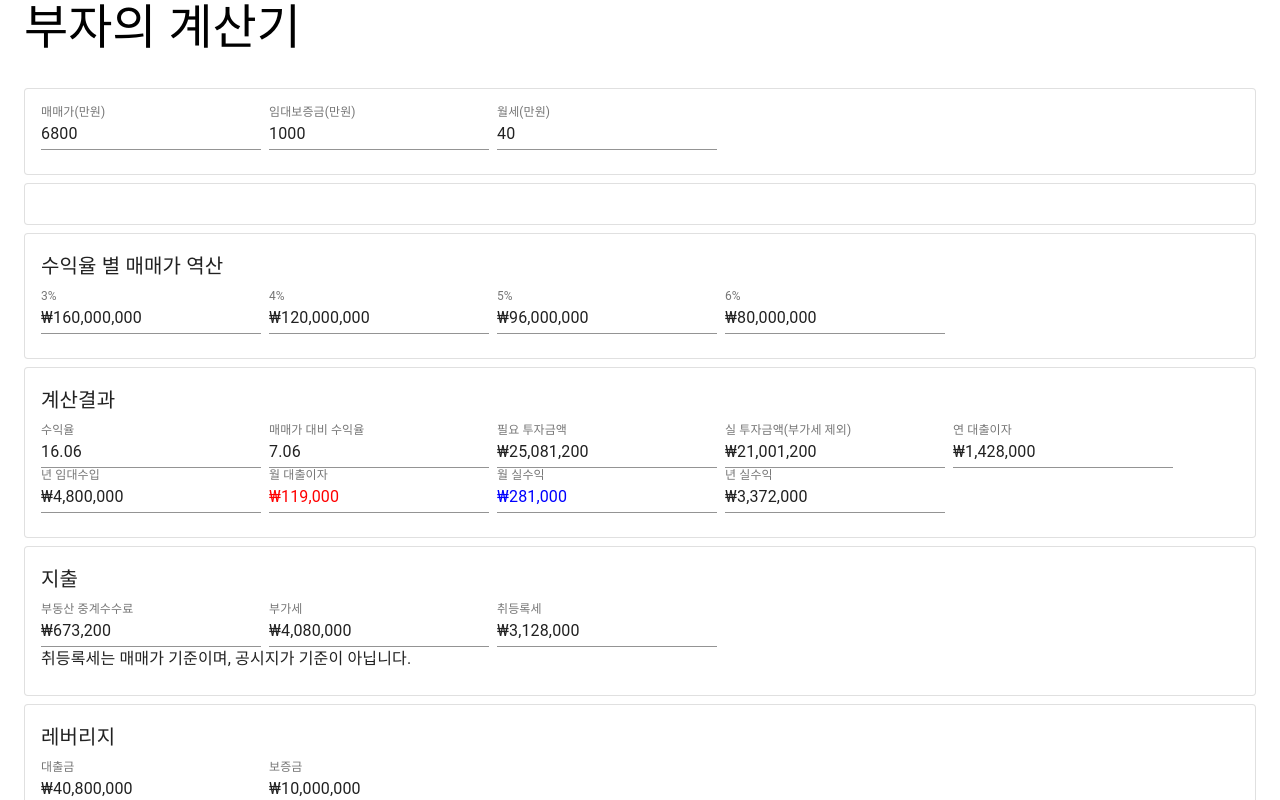
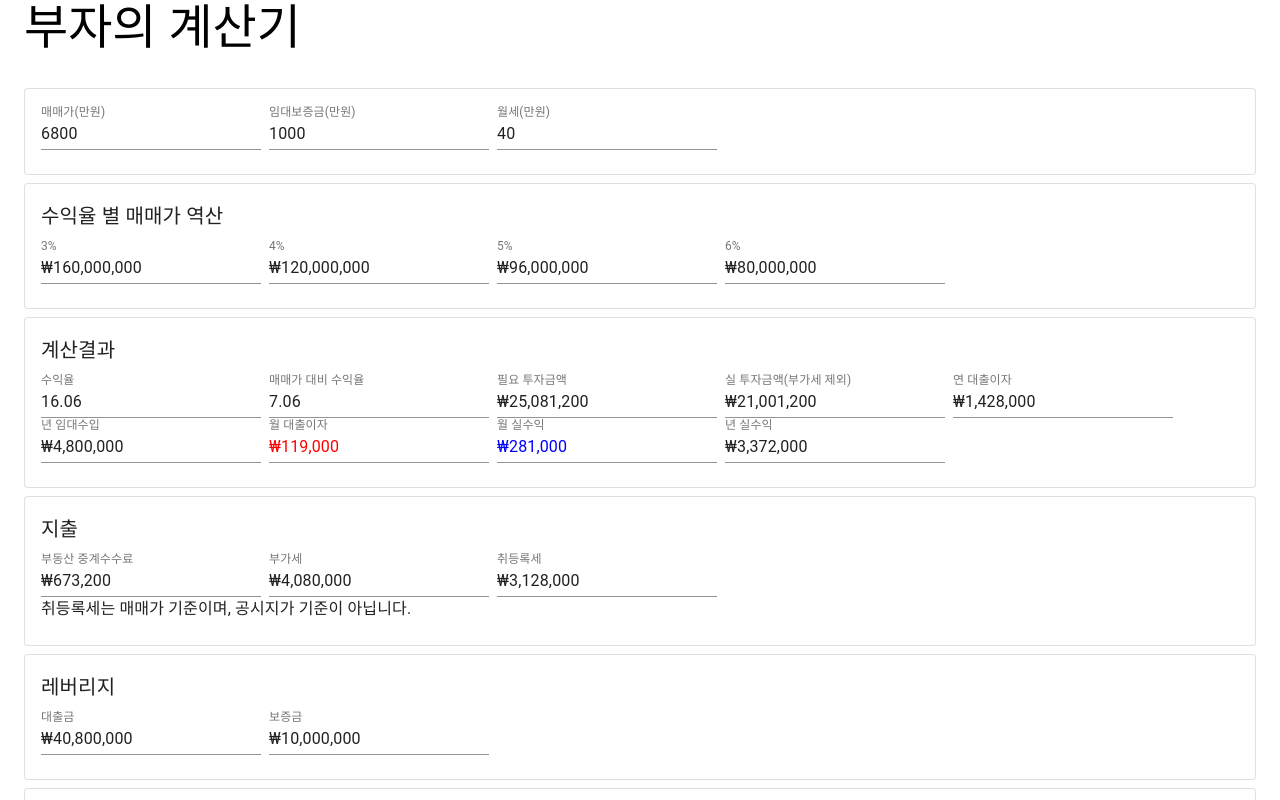
Before and after one commit to everdeen7336/richCalculator, a Next.js app: page / in a window 1280 px wide. Shown: the top 800 px of the page. Built offline with nearby package versions, Linux system fonts and the light colour scheme.

Commit message:
remove banner outline

```diff
--- a/pages/index.tsx
+++ b/pages/index.tsx
@@ -200,8 +200,6 @@ export default function Home() {
             />
           </CardContent>
         </Card>
-        <Card variant="outlined" className={classes.card}>
-          <CardContent>
         <GoogleBanner
           client='ca-pub-7233017559577101'
           slot='3679477717'
@@ -209,8 +207,6 @@ export default function Home() {
           format='auto'
           responsive='true'
         />
-          </CardContent>
-        </Card>
         <Card variant="outlined" className={classes.card}>
           <CardContent>
             <Typography variant="h6" component="h1" gutterBottom>
```
Lines whose indentation alone changed are shown as unchanged.
